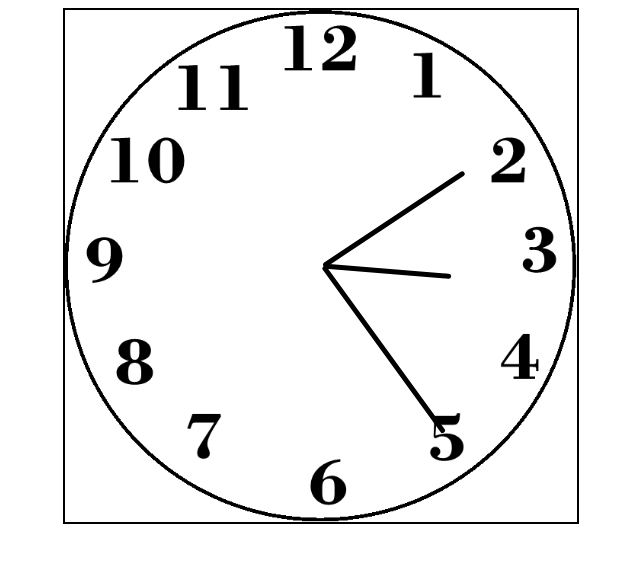
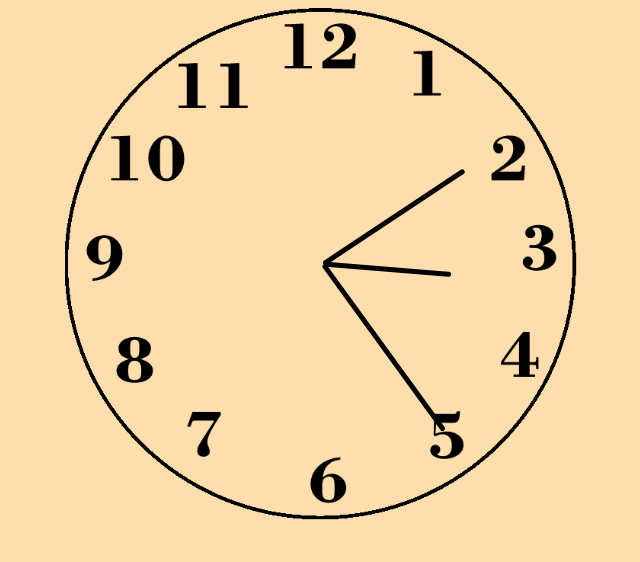
Before and after one commit to aniketdaripa/clock, a plain HTML site: page index.html in a window 1280 px wide. Shown: the whole page, without its empty margins (319-959 px from the left). Drawn offline with Linux system fonts and the light colour scheme.

Commit message:
Update calc.css

```diff
--- a/calc.css
+++ b/calc.css
@@ -1,6 +1,8 @@
+body{
+    background-color: navajowhite;
+}
 #clockContainer{
     position: relative;
-    border: 2px solid black;
     height: 40vw;
     width: 40vw;
     background: url(clock.png) no-repeat;
```
